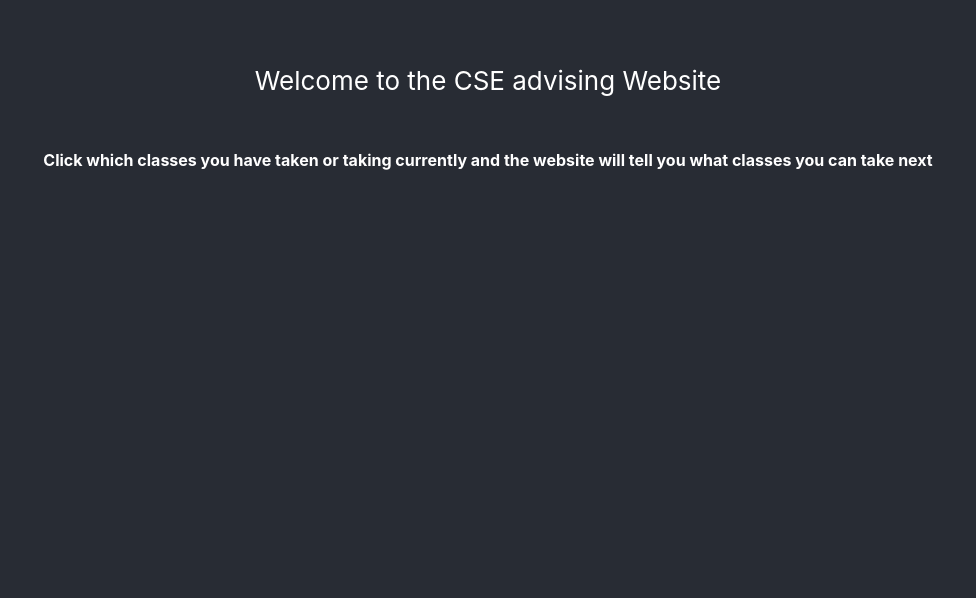
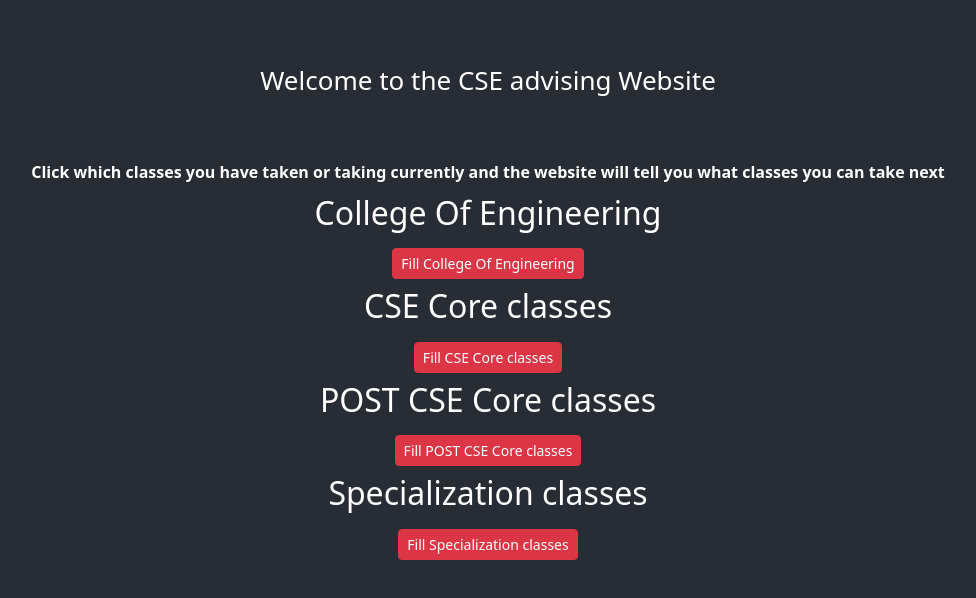
Before and after one commit to patelvndn/OSUCSEAdvisingWebsite, a React (Create React App) app: page / in a window 1280 px wide. Shown: the top 598 px of the page, without its empty margins (152-1128 px from the left). Built offline with nearby package versions, Linux system fonts and the light colour scheme.

Commit message:
created some components

```diff
--- a/src/App.css
+++ b/src/App.css
@@ -19,9 +19,14 @@
 }
 
 .App-body {
-  height: 0;
   display: flex;
   flex-direction: column;
   justify-content: center;
   color: white;
 }
+
+.Region-Formation {
+  font-size: calc(10px);
+  color: white;
+  margin: 10px;
+}
--- a/src/App.js
+++ b/src/App.js
@@ -1,6 +1,18 @@
+import React, { Component } from "react";
 import "./App.css";
+import Section from "./components/section";
 
-function App() {
+class App extends Component {
+  state = {
+    counters: [
+      { id: 1, region: "College Of Engineering" },
+      { id: 2, region: "CSE Core classes" },
+      { id: 3, region: "POST CSE Core classes" },
+      { id: 4, region: "Specialization classes" },
+    ],
+  };
+
+  render() {
     return (
       <div className="App">
         <header className="App-header">
@@ -10,8 +22,19 @@ function App() {
           Click which classes you have taken or taking currently and the website
           will tell you what classes you can take next
         </b>
+        <div className="Region-Formation">
+          {this.state.counters.map((counter) => (
+            <div>
+              <Section key={counter.id} region={counter.region} />
+              <button className="btn btn-danger btn-sm m-2">
+                Fill {counter.region}
+              </button>
+            </div>
+          ))}
+        </div>
       </div>
     );
   }
+}
 
 export default App;
--- a/src/components/section.jsx
+++ b/src/components/section.jsx
@@ -1,13 +1,13 @@
 import React, { Component } from "react";
 
-class section extends Component {
+class Section extends Component {
   render() {
     return (
-      <React.Fragment>
-        <button>CSE2221</button>
-      </React.Fragment>
+      <div>
+        <h2>{this.props.region}</h2>
+      </div>
     );
   }
 }
 
-export default section;
+export default Section;
--- a/src/index.js
+++ b/src/index.js
@@ -3,12 +3,12 @@ import ReactDOM from "react-dom/client";
 import "./index.css";
 import App from "./App";
 import reportWebVitals from "./reportWebVitals";
+import "bootstrap/dist/css/bootstrap.css";
 
 const root = ReactDOM.createRoot(document.getElementById("root"));
 root.render(
   <React.StrictMode>
     <App />
-    <section />
   </React.StrictMode>
 );
 
```
Also changed, not shown: src/components/theClass.jsx (added, +9 -0 lines). Lines whose indentation alone changed are shown as unchanged.
